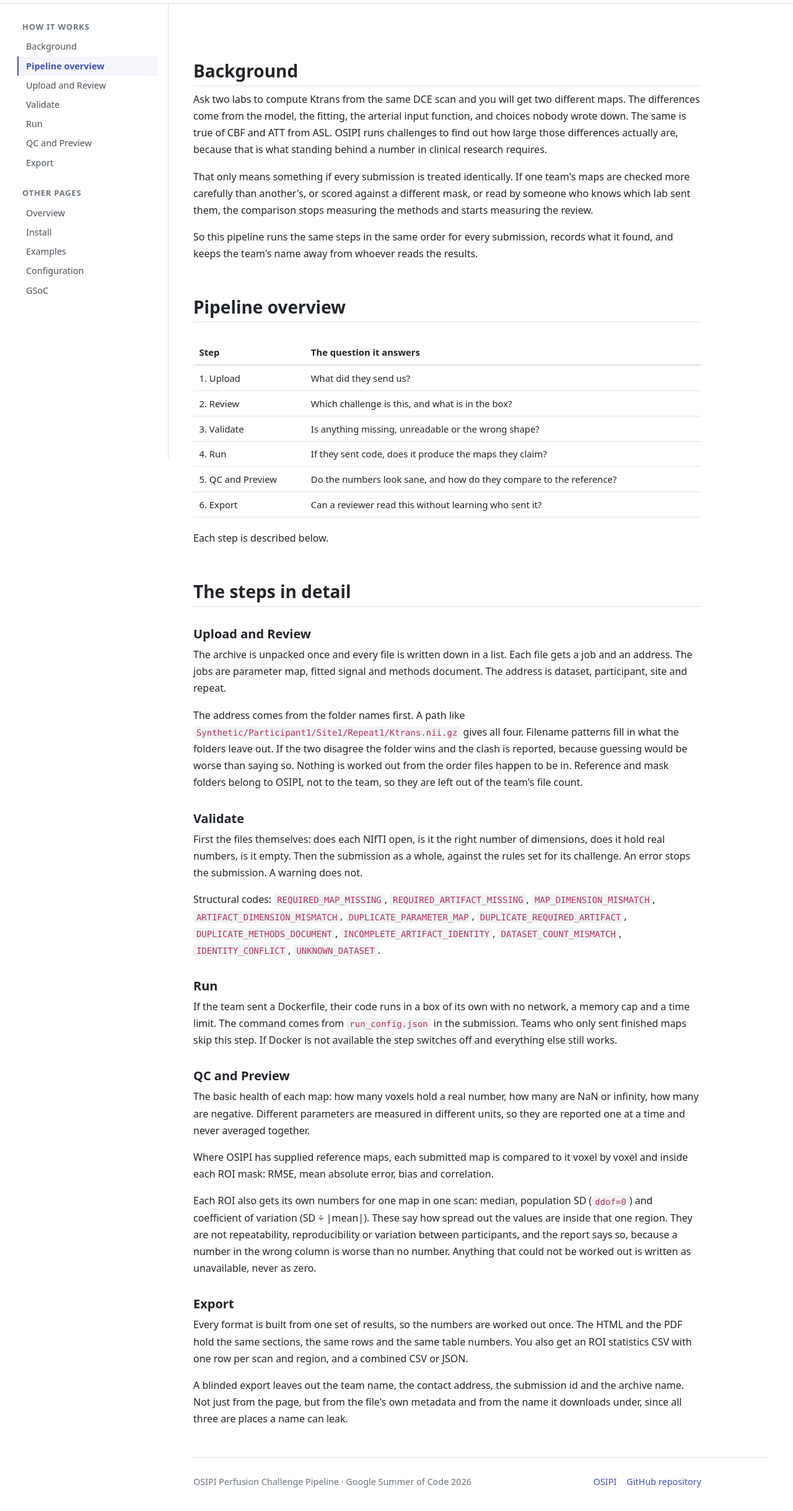
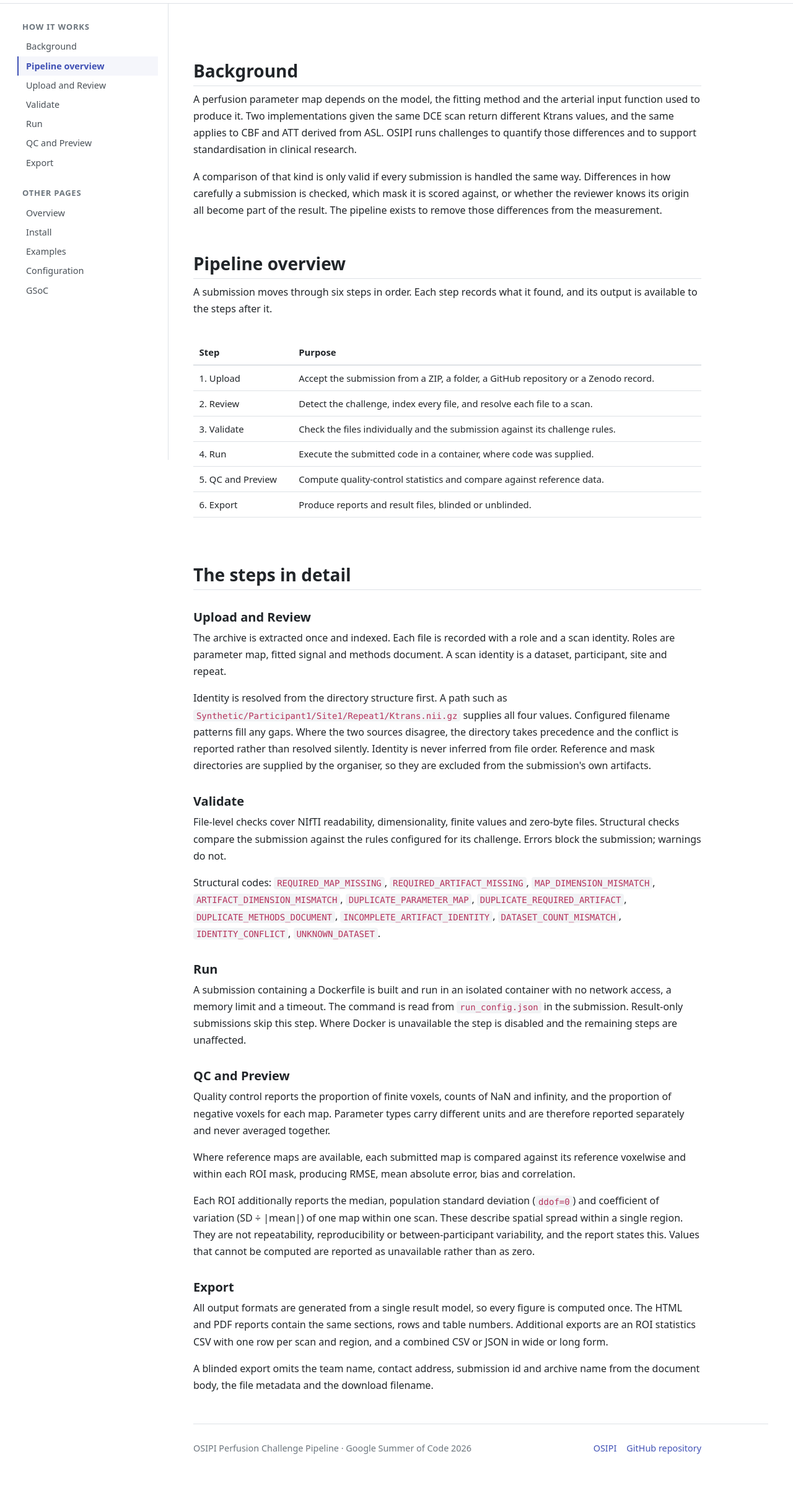
Before and after one commit to ralkhleef/osipi-perfusion-pipeline, a plain HTML site: page docs/how-it-works.html in a window 1280 px wide. Shown: the part 60-2498 px from the top of the page at 62% size. Drawn offline with nearby package versions, Linux system fonts and the light colour scheme.

Commit message:
Fix documentation

```diff
--- a/docs/how-it-works.html
+++ b/docs/how-it-works.html
@@ -56,53 +56,52 @@
 
         <section>
           <h2 id="why" data-toc-title="Background">Background</h2>
-          <p>Ask two labs to compute Ktrans from the same DCE scan and you will get two different
-            maps. The differences come from the model, the fitting, the arterial input function, and
-            choices nobody wrote down. The same is true of CBF and ATT from ASL. OSIPI runs challenges
-            to find out how large those differences actually are, because that is what standing
-            behind a number in clinical research requires.</p>
-          <p>That only means something if every submission is treated identically. If one team's maps
-            are checked more carefully than another's, or scored against a different mask, or read by
-            someone who knows which lab sent them, the comparison stops measuring the methods and
-            starts measuring the review.</p>
-          <p>So this pipeline runs the same steps in the same order for every submission, records
-            what it found, and keeps the team's name away from whoever reads the results.</p>
+          <p>A perfusion parameter map depends on the model, the fitting method and the arterial
+            input function used to produce it. Two implementations given the same DCE scan return
+            different Ktrans values, and the same applies to CBF and ATT derived from ASL. OSIPI runs
+            challenges to quantify those differences and to support standardisation in clinical
+            research.</p>
+          <p>A comparison of that kind is only valid if every submission is handled the same way.
+            Differences in how carefully a submission is checked, which mask it is scored against, or
+            whether the reviewer knows its origin all become part of the result. The pipeline exists
+            to remove those differences from the measurement.</p>
 
           <h2 id="the-steps" data-toc-title="Pipeline overview">Pipeline overview</h2>
+          <p>A submission moves through six steps in order. Each step records what it found, and its
+            output is available to the steps after it.</p>
           <div class="docs-table-wrap">
             <table>
-              <thead><tr><th>Step</th><th>The question it answers</th></tr></thead>
+              <thead><tr><th>Step</th><th>Purpose</th></tr></thead>
               <tbody>
-                <tr><td>1. Upload</td><td>What did they send us?</td></tr>
-                <tr><td>2. Review</td><td>Which challenge is this, and what is in the box?</td></tr>
-                <tr><td>3. Validate</td><td>Is anything missing, unreadable or the wrong shape?</td></tr>
-                <tr><td>4. Run</td><td>If they sent code, does it produce the maps they claim?</td></tr>
-                <tr><td>5. QC and Preview</td><td>Do the numbers look sane, and how do they compare to the reference?</td></tr>
-                <tr><td>6. Export</td><td>Can a reviewer read this without learning who sent it?</td></tr>
+                <tr><td>1. Upload</td><td>Accept the submission from a ZIP, a folder, a GitHub repository or a Zenodo record.</td></tr>
+                <tr><td>2. Review</td><td>Detect the challenge, index every file, and resolve each file to a scan.</td></tr>
+                <tr><td>3. Validate</td><td>Check the files individually and the submission against its challenge rules.</td></tr>
+                <tr><td>4. Run</td><td>Execute the submitted code in a container, where code was supplied.</td></tr>
+                <tr><td>5. QC and Preview</td><td>Compute quality-control statistics and compare against reference data.</td></tr>
+                <tr><td>6. Export</td><td>Produce reports and result files, blinded or unblinded.</td></tr>
               </tbody>
             </table>
           </div>
-          <p>Each step is described below.</p>
         </section>
 
         <section>
           <h2 id="detail" data-toc-title="The steps in detail">The steps in detail</h2>
 
           <h3 id="indexing">Upload and Review</h3>
-          <p>The archive is unpacked once and every file is written down in a list. Each file gets a
-            job and an address. The jobs are parameter map, fitted signal and methods document. The
-            address is dataset, participant, site and repeat.</p>
-          <p>The address comes from the folder names first. A path like
-            <code>Synthetic/Participant1/Site1/Repeat1/Ktrans.nii.gz</code> gives all four. Filename
-            patterns fill in what the folders leave out. If the two disagree the folder wins and the
-            clash is reported, because guessing would be worse than saying so. Nothing is worked out
-            from the order files happen to be in. Reference and mask folders belong to OSIPI, not to
-            the team, so they are left out of the team's file count.</p>
+          <p>The archive is extracted once and indexed. Each file is recorded with a role and a scan
+            identity. Roles are parameter map, fitted signal and methods document. A scan identity is
+            a dataset, participant, site and repeat.</p>
+          <p>Identity is resolved from the directory structure first. A path such as
+            <code>Synthetic/Participant1/Site1/Repeat1/Ktrans.nii.gz</code> supplies all four values.
+            Configured filename patterns fill any gaps. Where the two sources disagree, the directory
+            takes precedence and the conflict is reported rather than resolved silently. Identity is
+            never inferred from file order. Reference and mask directories are supplied by the
+            organiser, so they are excluded from the submission's own artifacts.</p>
 
           <h3 id="validation">Validate</h3>
-          <p>First the files themselves: does each NIfTI open, is it the right number of dimensions,
-            does it hold real numbers, is it empty. Then the submission as a whole, against the rules
-            set for its challenge. An error stops the submission. A warning does not.</p>
+          <p>File-level checks cover NIfTI readability, dimensionality, finite values and zero-byte
+            files. Structural checks compare the submission against the rules configured for its
+            challenge. Errors block the submission; warnings do not.</p>
           <p>Structural codes: <code>REQUIRED_MAP_MISSING</code>,
             <code>REQUIRED_ARTIFACT_MISSING</code>, <code>MAP_DIMENSION_MISMATCH</code>,
             <code>ARTIFACT_DIMENSION_MISMATCH</code>, <code>DUPLICATE_PARAMETER_MAP</code>,
@@ -111,32 +110,31 @@
             <code>IDENTITY_CONFLICT</code>, <code>UNKNOWN_DATASET</code>.</p>
 
           <h3 id="execution">Run</h3>
-          <p>If the team sent a Dockerfile, their code runs in a box of its own with no network, a
-            memory cap and a time limit. The command comes from <code>run_config.json</code> in the
-            submission. Teams who only sent finished maps skip this step. If Docker is not available
-            the step switches off and everything else still works.</p>
+          <p>A submission containing a Dockerfile is built and run in an isolated container with no
+            network access, a memory limit and a timeout. The command is read from
+            <code>run_config.json</code> in the submission. Result-only submissions skip this step.
+            Where Docker is unavailable the step is disabled and the remaining steps are unaffected.</p>
 
           <h3 id="statistics">QC and Preview</h3>
-          <p>The basic health of each map: how many voxels hold a real number, how many are NaN or
-            infinity, how many are negative. Different parameters are measured in different units, so
-            they are reported one at a time and never averaged together.</p>
-          <p>Where OSIPI has supplied reference maps, each submitted map is compared to it voxel by
-            voxel and inside each ROI mask: RMSE, mean absolute error, bias and correlation.</p>
-          <p>Each ROI also gets its own numbers for one map in one scan: median, population SD
-            (<code>ddof=0</code>) and coefficient of variation (SD ÷ |mean|). These say how spread out
-            the values are inside that one region. They are not repeatability, reproducibility or
-            variation between participants, and the report says so, because a number in the wrong
-            column is worse than no number. Anything that could not be worked out is written as
-            unavailable, never as zero.</p>
+          <p>Quality control reports the proportion of finite voxels, counts of NaN and infinity, and
+            the proportion of negative voxels for each map. Parameter types carry different units and
+            are therefore reported separately and never averaged together.</p>
+          <p>Where reference maps are available, each submitted map is compared against its reference
+            voxelwise and within each ROI mask, producing RMSE, mean absolute error, bias and
+            correlation.</p>
+          <p>Each ROI additionally reports the median, population standard deviation
+            (<code>ddof=0</code>) and coefficient of variation (SD ÷ |mean|) of one map within one
+            scan. These describe spatial spread within a single region. They are not repeatability,
+            reproducibility or between-participant variability, and the report states this. Values
+            that cannot be computed are reported as unavailable rather than as zero.</p>
 
           <h3 id="outputs">Export</h3>
-          <p>Every format is built from one set of results, so the numbers are worked out once. The
-            HTML and the PDF hold the same sections, the same rows and the same table numbers. You
-            also get an ROI statistics CSV with one row per scan and region, and a combined CSV or
-            JSON.</p>
-          <p>A blinded export leaves out the team name, the contact address, the submission id and
-            the archive name. Not just from the page, but from the file's own metadata and from the
-            name it downloads under, since all three are places a name can leak.</p>
+          <p>All output formats are generated from a single result model, so every figure is computed
+            once. The HTML and PDF reports contain the same sections, rows and table numbers.
+            Additional exports are an ROI statistics CSV with one row per scan and region, and a
+            combined CSV or JSON in wide or long form.</p>
+          <p>A blinded export omits the team name, contact address, submission id and archive name
+            from the document body, the file metadata and the download filename.</p>
         </section>
 
       </div>
```
Also changed, not shown: docs/gsoc.html (+51 -48 lines).
